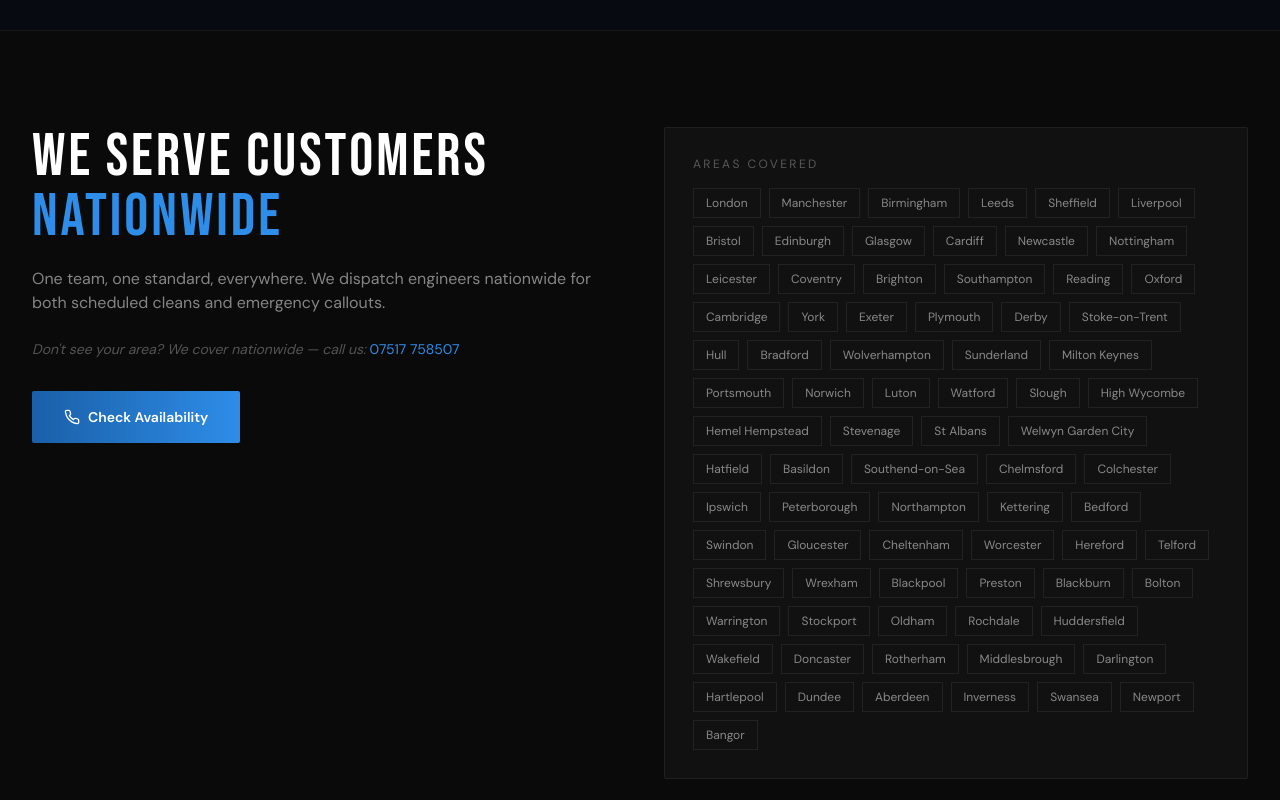
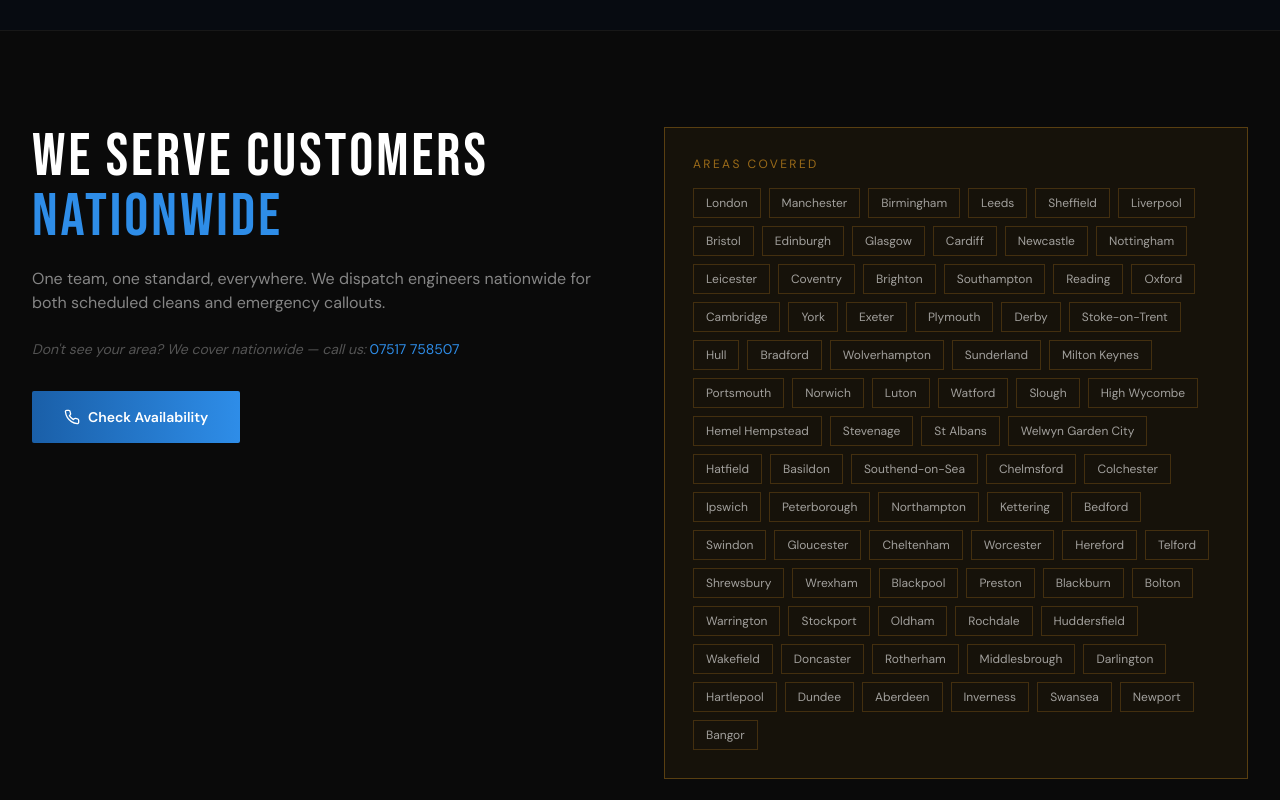
Before and after one commit to zaid5678/commercialcanopycleaning, a React (Vite) app: page / in a window 1280 px wide. Shown: the part 4760-5560 px from the top of the page. Built offline with nearby package versions, Linux system fonts and the light colour scheme.

Commit message:
Home: make Areas Covered box orange

```diff
--- a/src/pages/Home.jsx
+++ b/src/pages/Home.jsx
@@ -448,12 +448,12 @@ export default function Home() {
             </ScrollReveal>
 
             <ScrollReveal delay={0.1}>
-              <div className="card-surface p-6 sm:p-7">
-                <div className="font-body text-white/30 text-xs uppercase tracking-widest mb-4">Areas Covered</div>
+              <div className="p-6 sm:p-7 border border-[#F5A623]/30 bg-[#F5A623]/5">
+                <div className="font-body text-[#F5A623]/60 text-xs uppercase tracking-widest mb-4">Areas Covered</div>
                 <div className="flex flex-wrap gap-2">
                   {cities.map(city => (
                     <a key={city} href="#contact-form" onClick={e => { e.preventDefault(); document.querySelector('#contact-form')?.scrollIntoView({ behavior:'smooth' }) }}
-                      className="font-body text-white/50 text-xs px-3 py-1.5 border border-white/[0.07] hover:border-brand-blue-bright/40 hover:text-brand-blue-bright transition-colors duration-200 cursor-pointer">
+                      className="font-body text-white/60 text-xs px-3 py-1.5 border border-[#F5A623]/20 hover:border-[#F5A623]/60 hover:text-[#F5A623] transition-colors duration-200 cursor-pointer">
                       {city}
                     </a>
                   ))}
```
